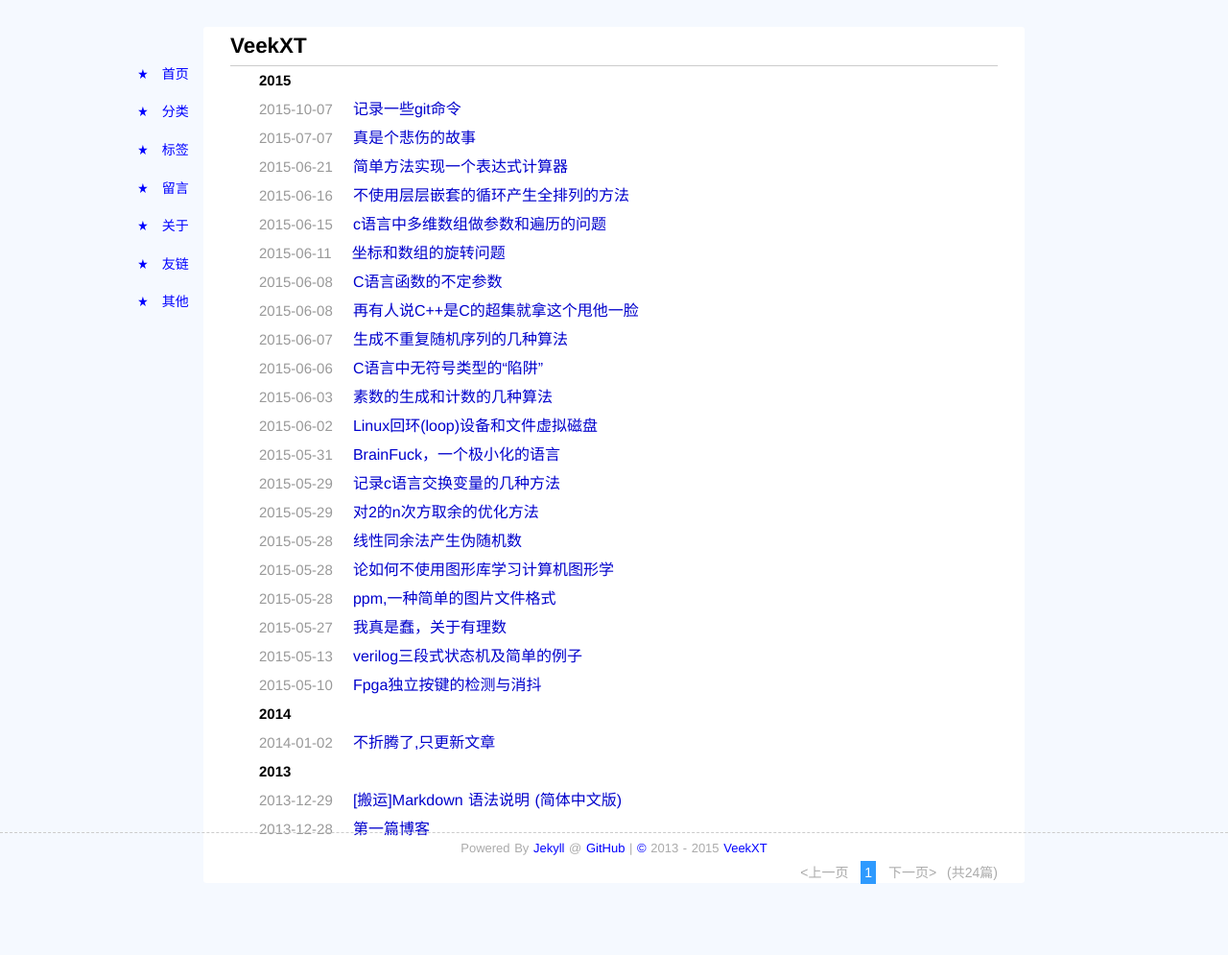
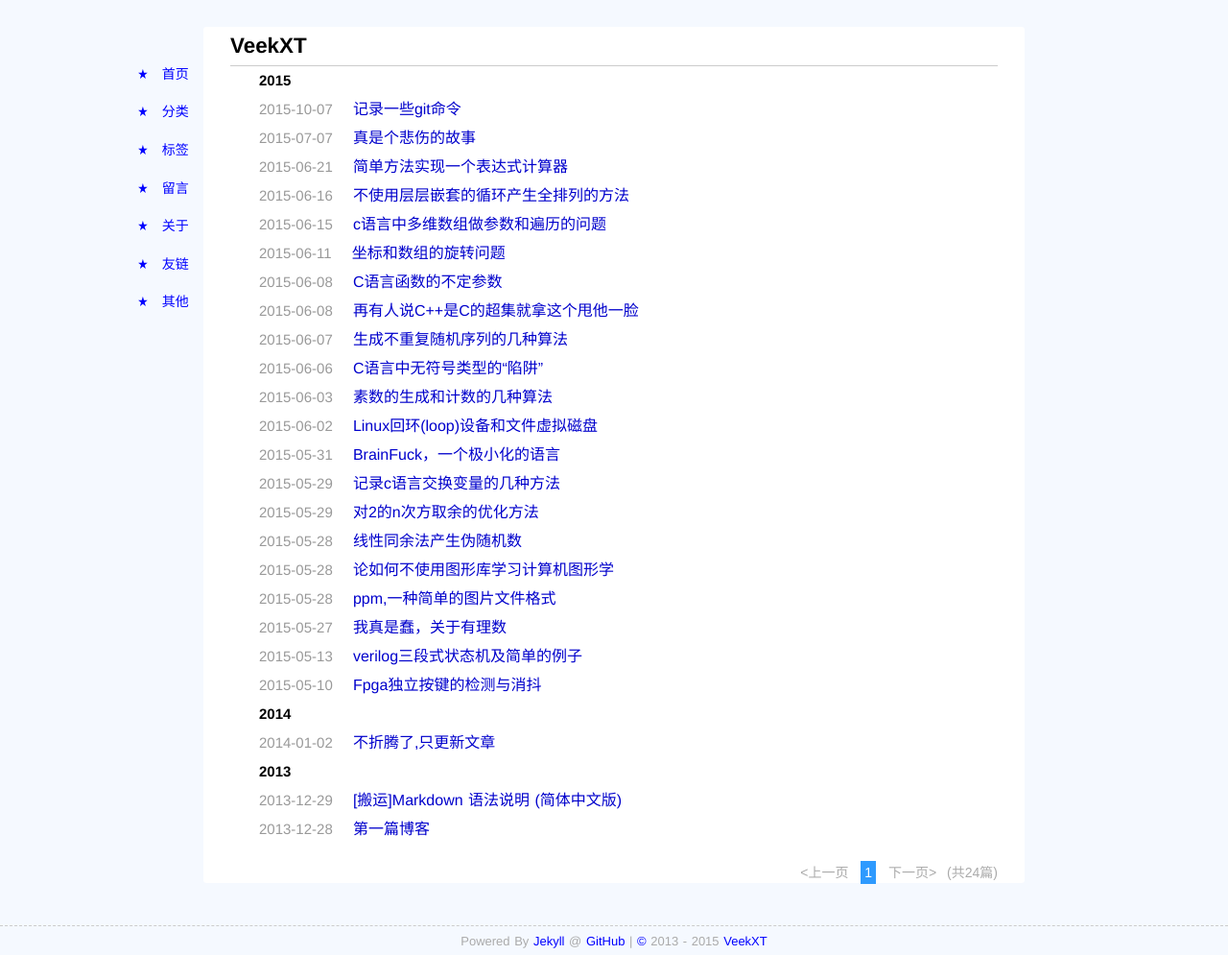
Before and after one commit to veekxt/one-point.github.io, a Jekyll site: the page built from index.html, in a window 1280 px wide. Shown: the whole page at 96% size. Built offline with Jekyll 4.4.1, drawn with Linux system fonts in a browser that asks for light colours; the list of posts is cut into pages by our own code; before the commit the page ends 964 px from its top, so only the background shows below that.

Commit message:
change css

```diff
--- a/media/css/style.css
+++ b/media/css/style.css
@@ -240,7 +240,6 @@ color: #000;
 }
 
 footer {
-position: absolute;
 width: 100%;
 clear:both;
 bottom:2px;
```
